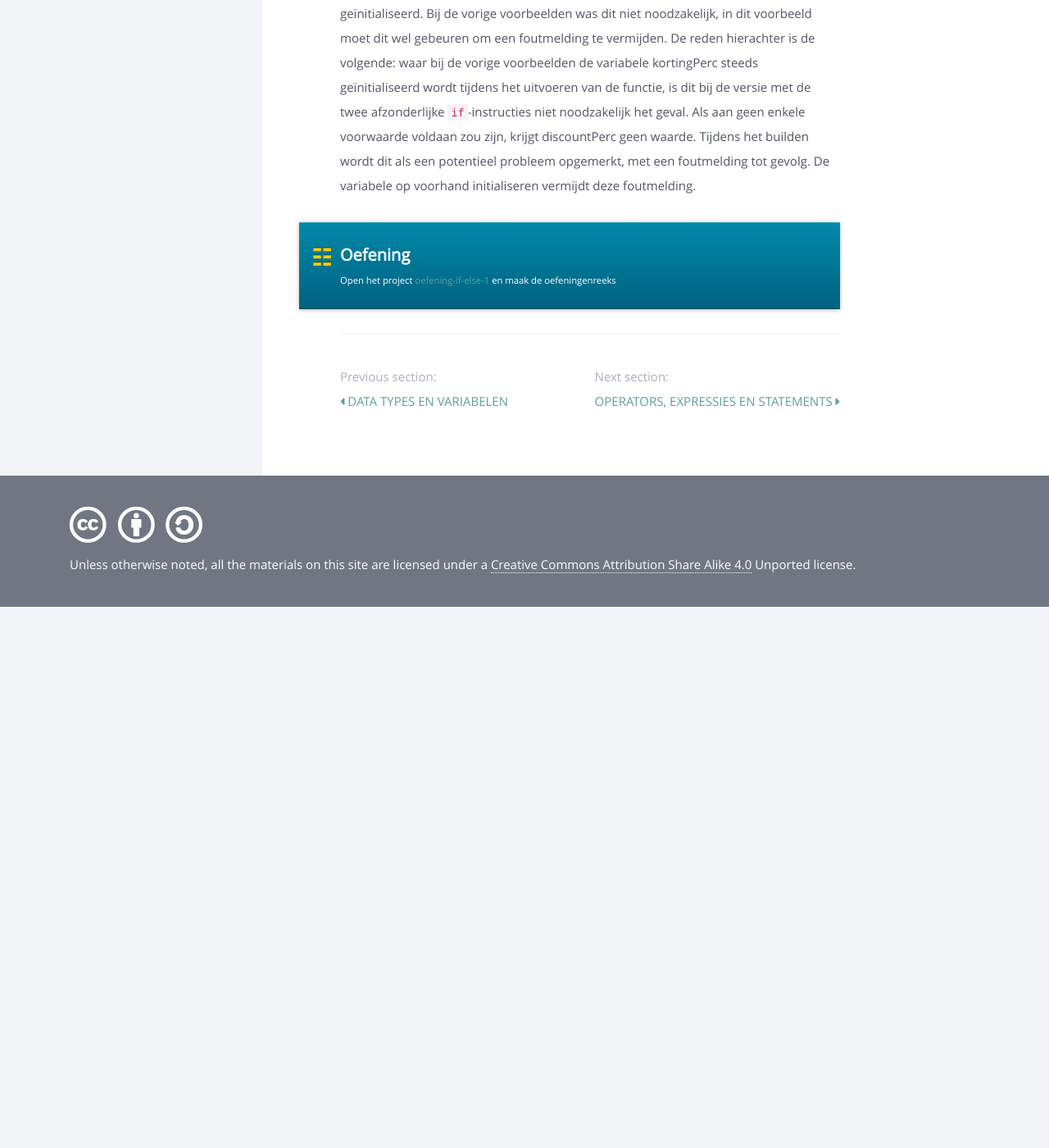
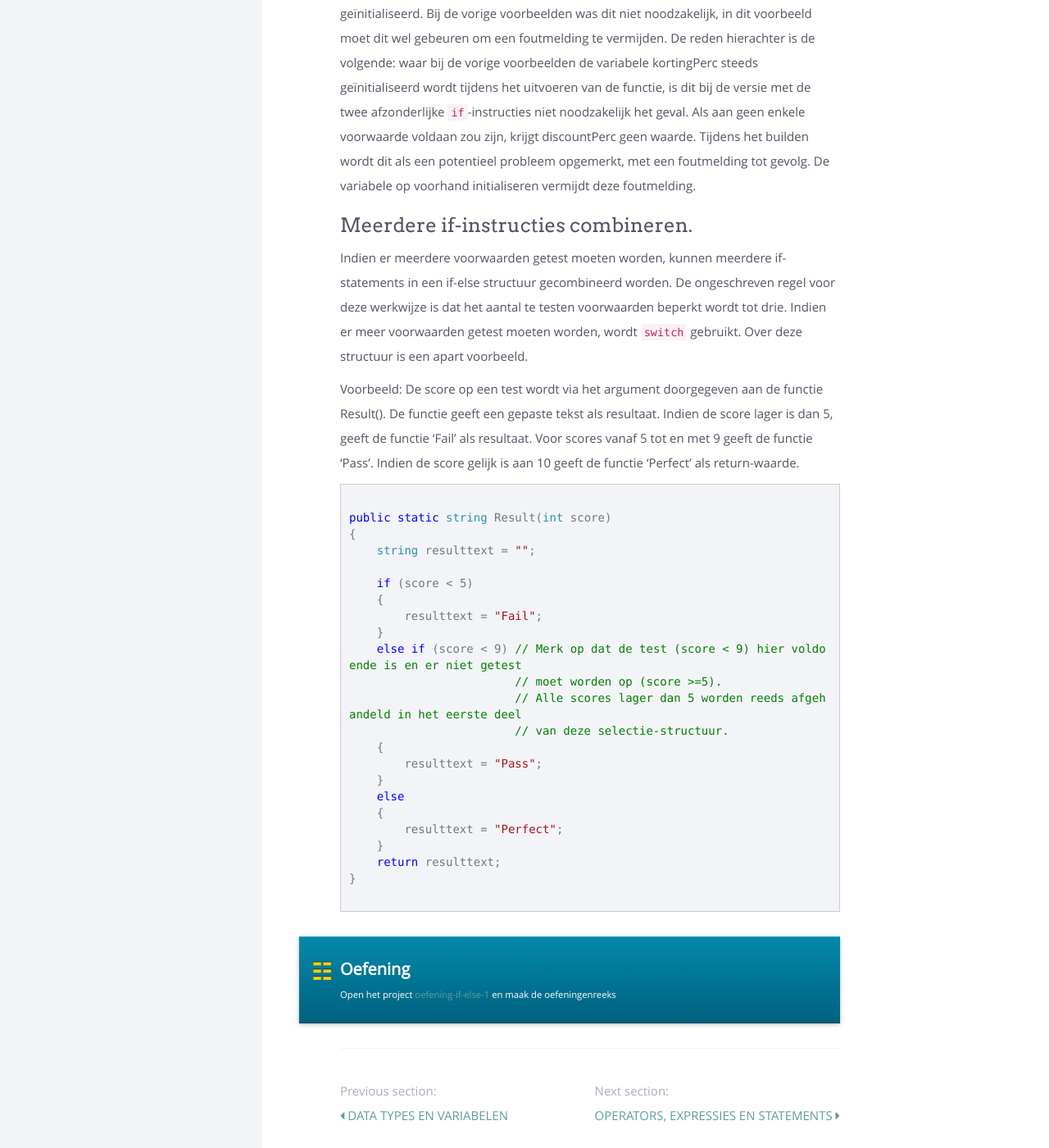
Before and after one commit to sma-it/sma-it.github.io, a Jekyll site: the page built from modules/basics/_posts/2000-01-04-if_else.md, in a window 1280 px wide and 1400 px high, scrolled down 4967 px. Shown: the whole window at 82% size. Built offline with Jekyll 4.4.1, drawn with Linux system fonts in a browser that asks for light colours; nearby versions of some CDN libraries; before the commit the page ends 5707 px from its top, so only the background shows below that.

Commit message:
Added example with more conditions

````diff
--- a/modules/basics/_posts/2000-01-04-if_else.md
+++ b/modules/basics/_posts/2000-01-04-if_else.md
@@ -183,6 +183,37 @@ Algemeen kunnen we hieruit besluiten dat voorwaarden die deel uitmaken van dezel
 
 Opmerking: de variabele discountPerc wordt in dit voorbeeld bij de declaratie geïnitialiseerd. Bij de vorige voorbeelden was dit niet noodzakelijk, in dit voorbeeld moet dit wel gebeuren om een foutmelding te vermijden. De reden hierachter is de volgende: waar bij de vorige voorbeelden de variabele kortingPerc steeds geïnitialiseerd wordt tijdens het uitvoeren van de functie, is dit bij de versie met de twee afzonderlijke `if`-instructies niet noodzakelijk het geval. Als aan geen enkele voorwaarde voldaan zou zijn, krijgt discountPerc geen waarde. Tijdens het builden wordt dit als een potentieel probleem opgemerkt, met een foutmelding tot gevolg. De variabele op voorhand initialiseren vermijdt deze foutmelding.
 
+## Meerdere if-instructies combineren.
+
+Indien er meerdere voorwaarden getest moeten worden, kunnen meerdere if-statements in een if-else structuur gecombineerd worden. De ongeschreven regel voor deze werkwijze is dat het aantal te testen voorwaarden beperkt wordt tot drie. Indien er meer voorwaarden getest moeten worden, wordt `switch` gebruikt. Over deze structuur is een apart voorbeeld.
+
+Voorbeeld: De score op een test wordt via het argument doorgegeven aan de functie Result(). De functie geeft een gepaste tekst als resultaat. Indien de score lager is dan 5, geeft de functie 'Fail' als resultaat. Voor scores vanaf 5 tot en met 9 geeft de functie 'Pass'. Indien de score gelijk is aan 10 geeft de functie 'Perfect' als return-waarde.
+
+```csharp
+
+public static string Result(int score)
+{
+    string resulttext = "";
+
+    if (score < 5)
+    {
+        resulttext = "Fail";
+    }
+    else if (score < 9) // Merk op dat de test (score < 9) hier voldoende is en er niet getest
+                        // moet worden op (score >=5).
+                        // Alle scores lager dan 5 worden reeds afgehandeld in het eerste deel
+                        // van deze selectie-structuur.
+    {
+        resulttext = "Pass";
+    }
+    else
+    {
+        resulttext = "Perfect";
+    }
+    return resulttext;
+}
+
+```
 <div class="note oefening">
     <p>Open het project <a href="https://github.com/sma-it/oefening-if-else-1">oefening-if-else-1</a> en maak de oefeningenreeks</p>
 </div>
````
